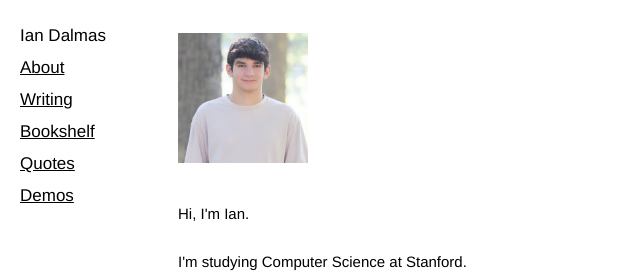
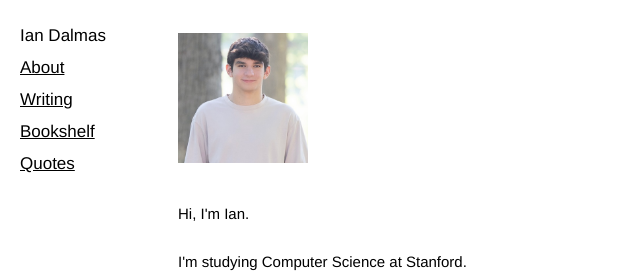
Before and after one commit to idalmas/personal, a plain HTML site: page about.html in a window 1280 px wide. Shown: the top 273 px of the page, 0-640 px from the left. Drawn offline with Linux system fonts and the light colour scheme.

Commit message:
Update about.html

```diff
--- a/about.html
+++ b/about.html
@@ -10,7 +10,6 @@
     <a href="essays.html" style="text-decoration: underline">Writing</a>
     <a href="books.html" style="text-decoration: underline">Bookshelf</a>
     <a href="quotes.html"  style="text-decoration: underline" >Quotes</a>
-    <a href="demos.html" style="text-decoration: underline">Demos</a>
 </div>
 
 <div class="main">
```
